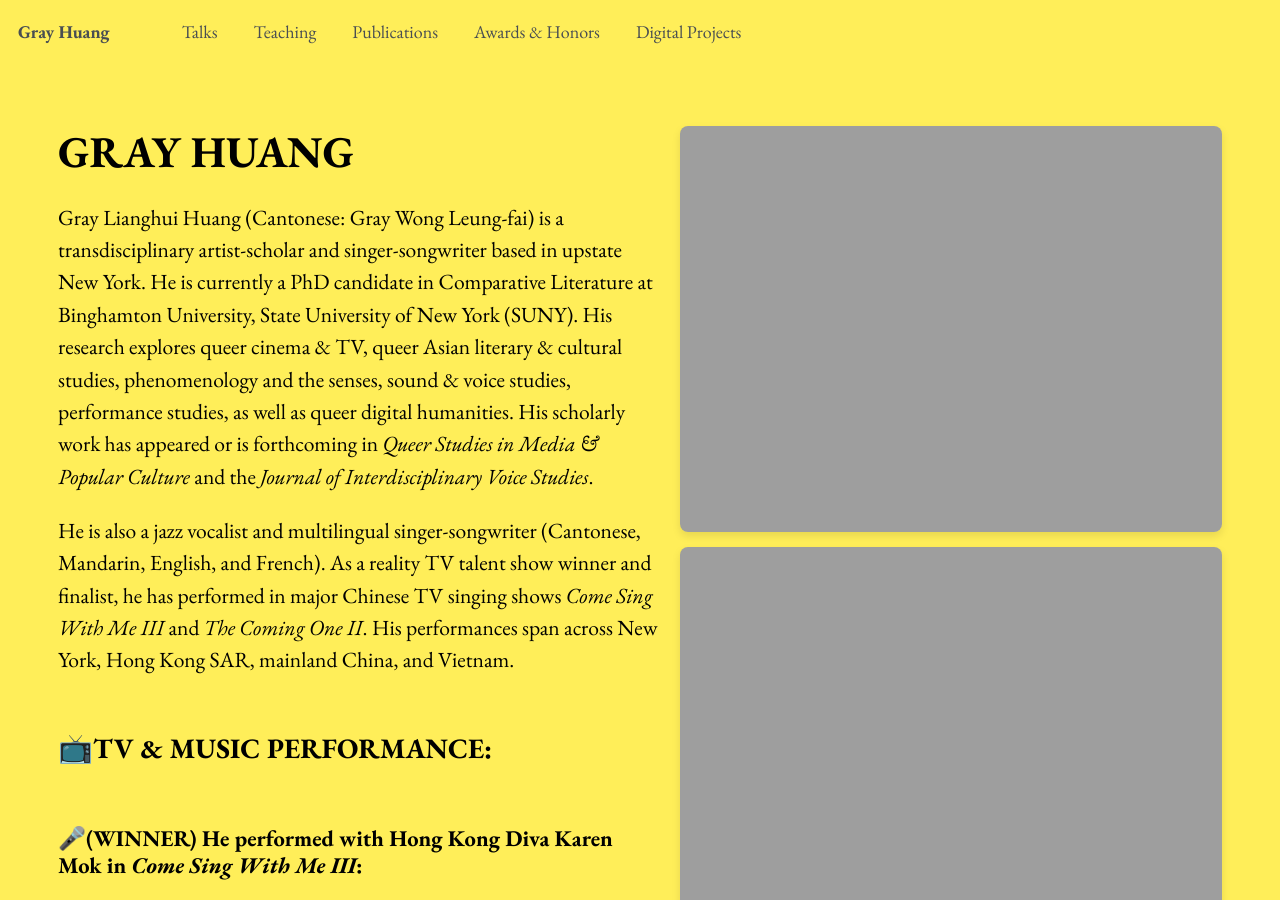
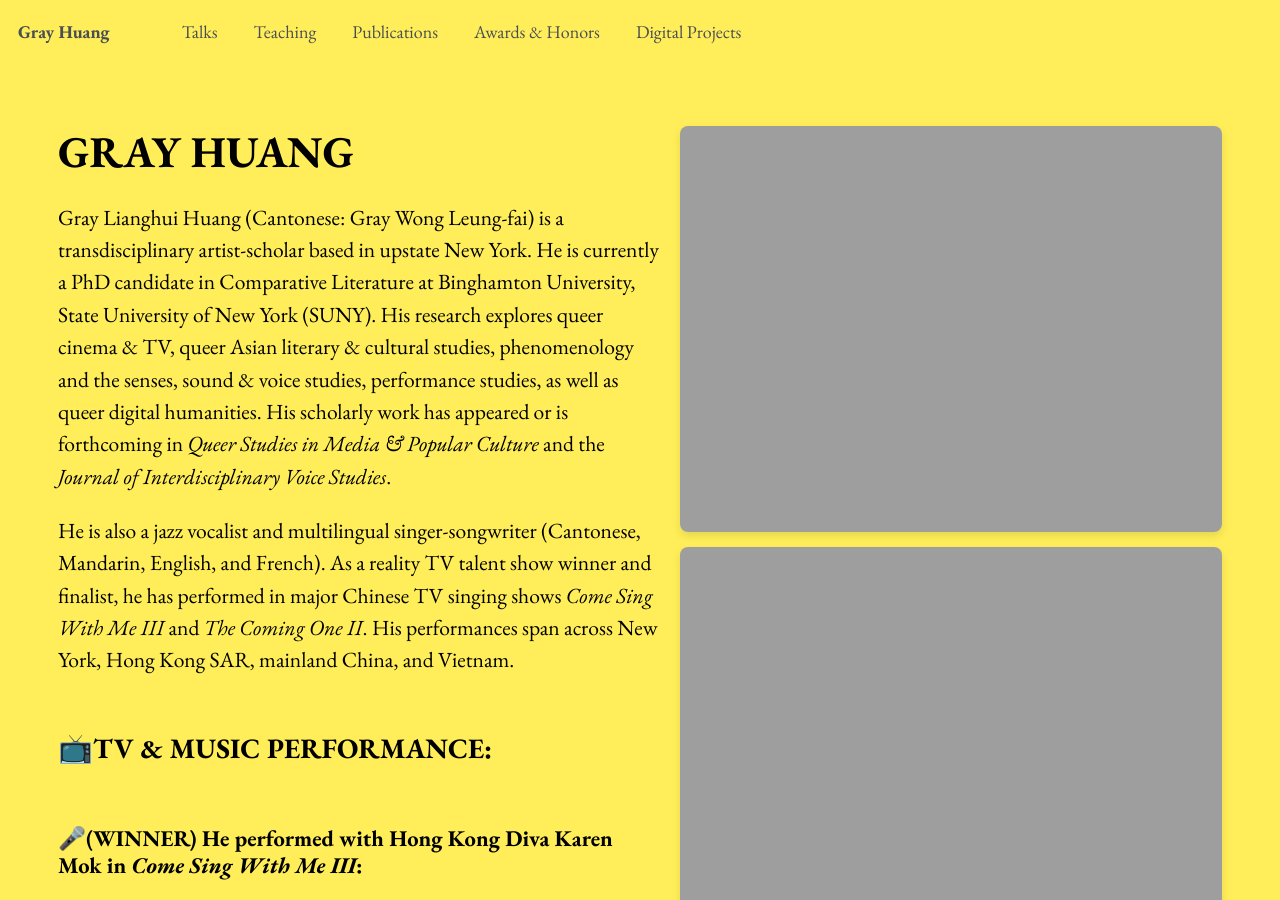
Before and after one commit to gray-huang/gray-huang.github.io, a Jekyll site: the page built from _pages/about.md, in a window 1280 px wide and 900 px high. Built offline with Jekyll 4.4.1, drawn with Linux system fonts in a browser that asks for light colours.

Commit message:
Update about.md

```diff
--- a/_pages/about.md
+++ b/_pages/about.md
@@ -11,7 +11,7 @@ body_class: "home-page-yellow"
 <div class="bio-container">
     <div class="bio-text">
         <h1>GRAY HUANG</h1>
-        <p>Gray Lianghui Huang (Cantonese: Gray Wong Leung-fai) is a transdisciplinary artist-scholar and singer-songwriter based in upstate New York. He is currently a PhD candidate in Comparative Literature at Binghamton University, State University of New York (SUNY). His research explores queer cinema & TV, queer Asian literary & cultural studies, phenomenology and the senses, sound & voice studies, performance studies, as well as queer digital humanities. His scholarly work has appeared or is forthcoming in <i>Queer Studies in Media & Popular Culture</i> and the <i>Journal of Interdisciplinary Voice Studies</i>. </p>
+        <p>Gray Lianghui Huang (Cantonese: Gray Wong Leung-fai) is a transdisciplinary artist-scholar based in upstate New York. He is currently a PhD candidate in Comparative Literature at Binghamton University, State University of New York (SUNY). His research explores queer cinema & TV, queer Asian literary & cultural studies, phenomenology and the senses, sound & voice studies, performance studies, as well as queer digital humanities. His scholarly work has appeared or is forthcoming in <i>Queer Studies in Media & Popular Culture</i> and the <i>Journal of Interdisciplinary Voice Studies</i>. </p>
 
         <p>He is also a jazz vocalist and multilingual singer-songwriter (Cantonese, Mandarin, English, and French). As a reality TV talent show winner and finalist, he has performed in major Chinese TV singing shows <i>Come Sing With Me III</i> and <i>The Coming One II</i>. His performances span across New York, Hong Kong SAR, mainland China, and Vietnam. </p>
 
```
